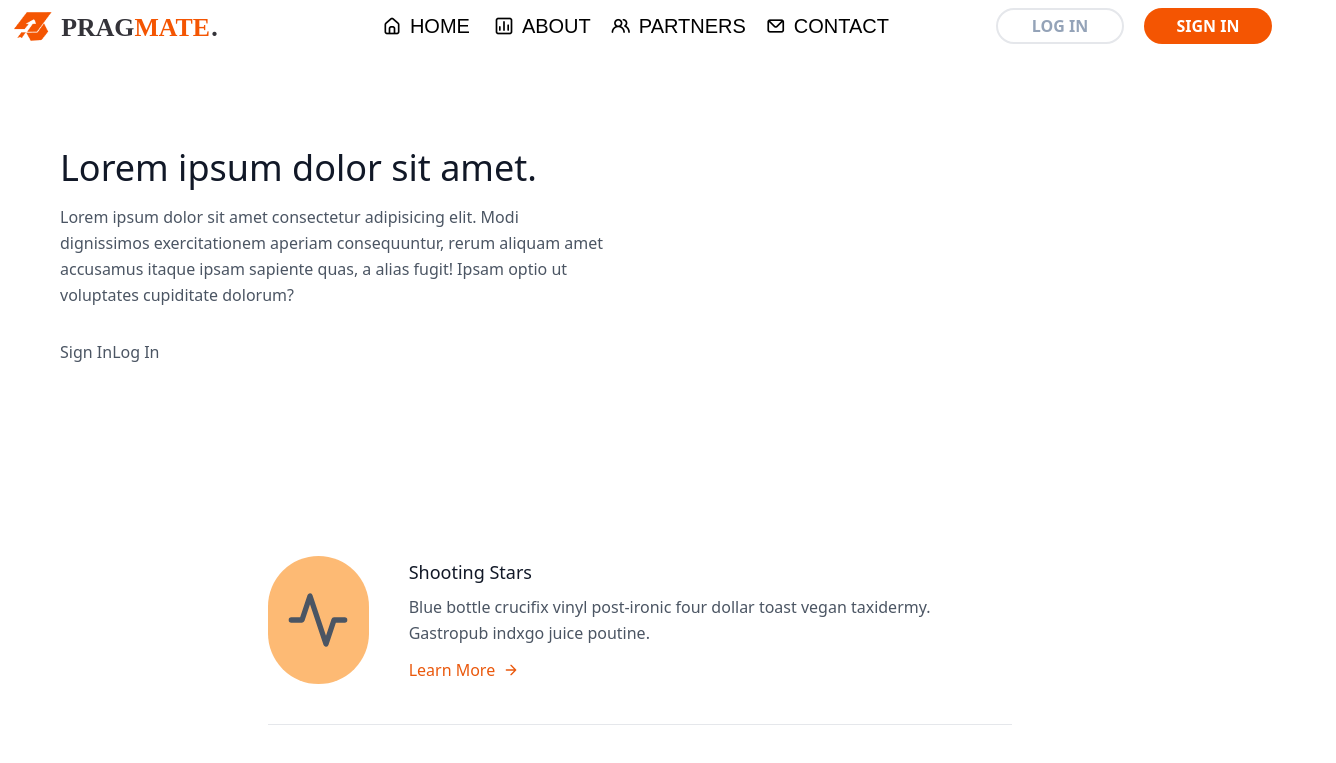
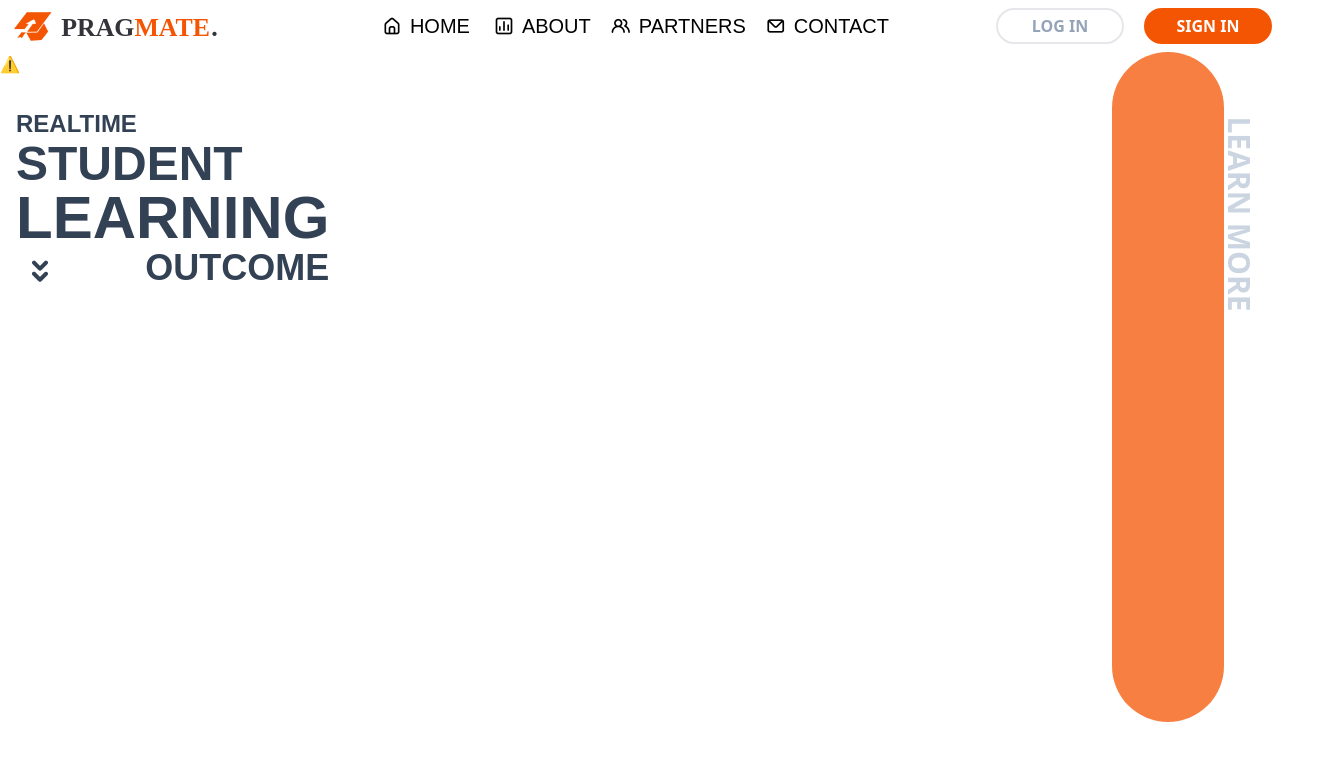
Before and after one commit to SubhranilRaha/Pragmate-Frontend, a React (Create React App) app: page / in a window 1280 px wide. Shown: the top 763 px of the page, 1336 px wide, since content can reach past the window. Built offline with nearby package versions, Linux system fonts and the light colour scheme; no server answers; the HTML template or start-up script is replaced by a standard one.

Commit message:
hero section updated

```diff
--- a/package.json
+++ b/package.json
@@ -3,6 +3,7 @@
   "version": "0.1.0",
   "private": true,
   "dependencies": {
+    "@lottiefiles/react-lottie-player": "^3.4.7",
     "@testing-library/jest-dom": "^5.16.5",
     "@testing-library/react": "^13.3.0",
     "@testing-library/user-event": "^13.5.0",
--- a/src/Components/Home/Home.js
+++ b/src/Components/Home/Home.js
@@ -1,24 +1,35 @@
 import React from 'react'
+import { Player, Controls } from '@lottiefiles/react-lottie-player';
 
 function Home() {
+
   return (
-    <div>
-    <section class="text-gray-600 body-font px-10">
-  <div class="container mx-auto flex px-5 py-24 md:flex-row flex-col items-center">
-    <div class="lg:flex-grow md:w-1/2 lg:pr-24 md:pr-16 flex flex-col md:items-start md:text-left mb-16 md:mb-0 items-center text-center">
-      <h1 class="title-font sm:text-4xl text-3xl mb-4 font-medium text-gray-900">Lorem ipsum dolor sit amet.
+    <div className='relative min-h-screen'>
+      <div className="absolute -right-14 top-36">
+        <a href="" className='flex flex-row items-end rotate-90 '>
+          <span className="text-3xl font-bold text-slate-300">LEARN MORE</span>
+        </a>
+      </div>
+
+      <div className="absolute top-0 rounded-full opacity-75 min-height-75 w-28 h-14 right-14 bg-first">
+      </div>
+      <h1 className="absolute flex flex-col font-semibold left-4 top-14 text-slate-700">
+        <span className="text-2xl font-pops">REALTIME</span>
+        <span className="text-5xl font-pops">STUDENT</span>
+        <span className="text-6xl font-pops">LEARNING</span>
+        <div className="flex flex-row justify-between">
+        <i class="uil uil-angle-double-down text-5xl font-bold font-pops"></i>
+        <span className="flex justify-end text-4xl font-pops">OUTCOME</span>
+        </div>
       </h1>
-      <p class="mb-8 leading-relaxed">Lorem ipsum dolor sit amet consectetur adipisicing elit. Modi dignissimos exercitationem aperiam consequuntur, rerum aliquam amet accusamus itaque ipsam sapiente quas, a alias fugit! Ipsam optio ut voluptates cupiditate dolorum?</p>
-      <div class="flex justify-center">
-        <button class="btn1">Sign In</button>
-        <button class="btn2">Log In</button>
-      </div>
-    </div>
-    <div class="lg:max-w-lg lg:w-full md:w-1/2 w-5/6">
-      <img class="object-cover object-center rounded hidden" alt="hero" src="https://dummyimage.com/720x600"/>
-    </div>
-  </div>
-</section>
+      <Player className='relative top-64 right-1'
+        autoplay
+        loop
+        src="https://assets10.lottiefiles.com/packages/lf20_yjrdpceb.json"
+        style={{ height: '360px', width: '360px' }}
+>
+</Player>
+
     </div>
   )
 }
--- a/src/Components/Nav/homenav.js
+++ b/src/Components/Nav/homenav.js
@@ -5,7 +5,7 @@ import icon from './logo.png'
 function Homenav() {
     const[show,setShow]=useState(false)
   return (
-    <div className="sticky top-0 bg-white" >
+    <div className="sticky top-0 z-50 bg-white" >
         <nav id='mobileview' className='lg:hidden'>
             <div className="flex flex-row justify-between">
             <div className="">
@@ -24,7 +24,7 @@ function Homenav() {
             </div>
             <div>
                 {
-                    show?<ul className='flex flex-col justify-center pb-8 text-xl shadow-lg rounded-3xl pl-14 font-pops'>
+                    show?<ul className='flex flex-col justify-center pb-6 text-xl shadow-lg border-y-8 pl-14 font-pops'>
                     <li className="py-3 pt-5 hover:text-first">
                         <i class="uil uil-estate pr-2"></i>
                         <a href="#" className="">HOME</a></li>
@@ -39,12 +39,10 @@ function Homenav() {
                         <a href="#" className="">CONTACT</a></li>
                     <div className='flex flex-row pt-5 justify-betweem'>
                         <div className="hover:text-orange-500">
-                        <button className="flex justify-center w-32 py-1 mr-5 -translate-x-2 border-2 hover:border-first rounded-3xl group active:scale-95"><a href="#" className="text-base font-semibold text-slate-400 group-hover:text-orange-500 ">LOG IN</a></button>
+                        <button className="flex justify-center w-32 py-1 mb-3 mr-5 border-2 hover:border-first rounded-xl group active:scale-95"><a href="#" className="text-base font-semibold text-slate-400 group-hover:text-orange-500">LOG IN</a></button>
                         </div>
-
-                        <button className="flex items-center justify-center w-32 py-1 rounded-3xl hover:text-first bg-first hover:bg-orange-500 active:scale-95"><a href="#" className="text-base font-semibold text-white ">SIGN IN</a></button>
+                        <button className="flex items-center justify-center w-32 h-9 rounded-xl hover:text-first bg-first hover:bg-orange-500 active:scale-95"><a href="#" className="text-base font-semibold text-white ">SIGN IN</a></button>
                     </div>
-
                 </ul>:null
                 }
             </div>
--- a/src/index.css
+++ b/src/index.css
@@ -27,5 +27,7 @@
     li.active a .icon {
         @apply transform -translate-y-6 text-white bg-first py-2 px-3 rounded-full
     }
-
+    .min-height-75{
+        min-height:670px;
+    }
 }
```
Also changed, not shown: 1 other file (tests, documents, lock files or other folders).
